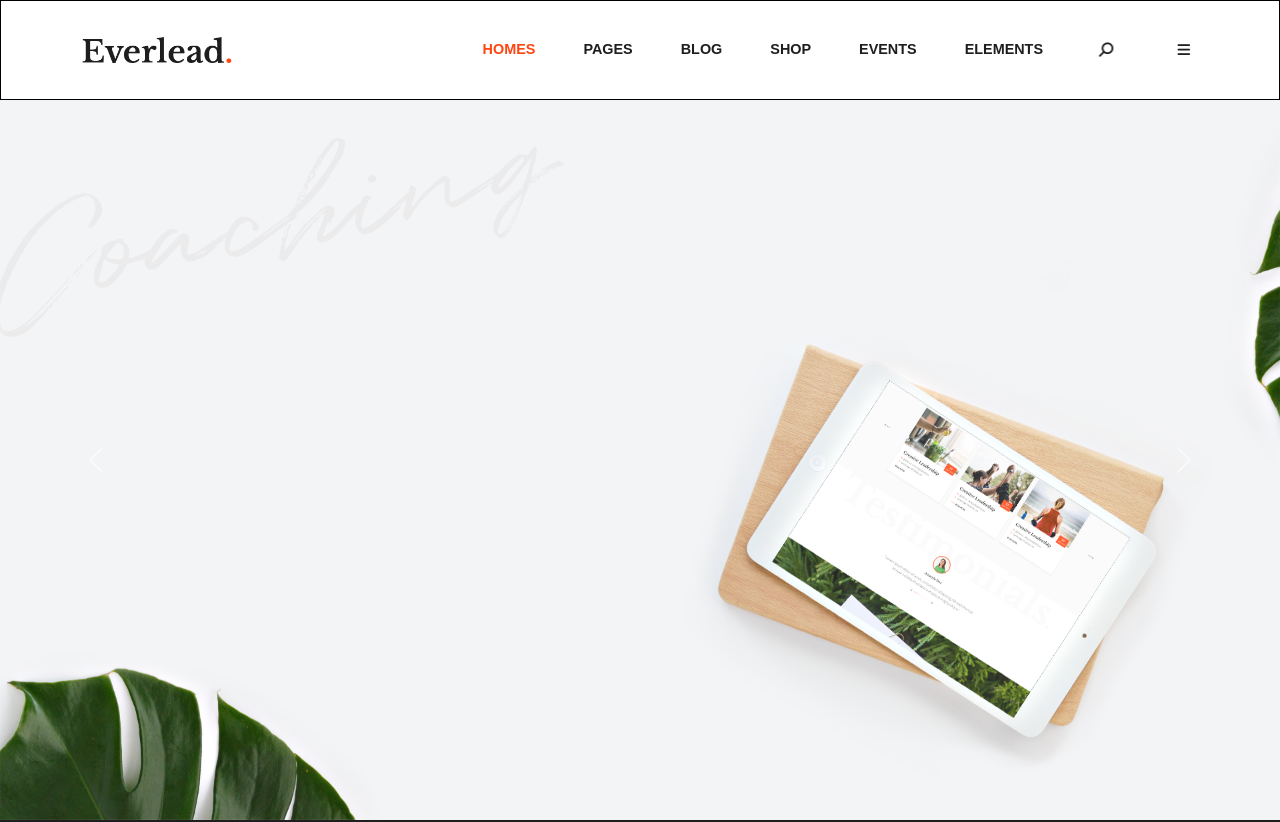
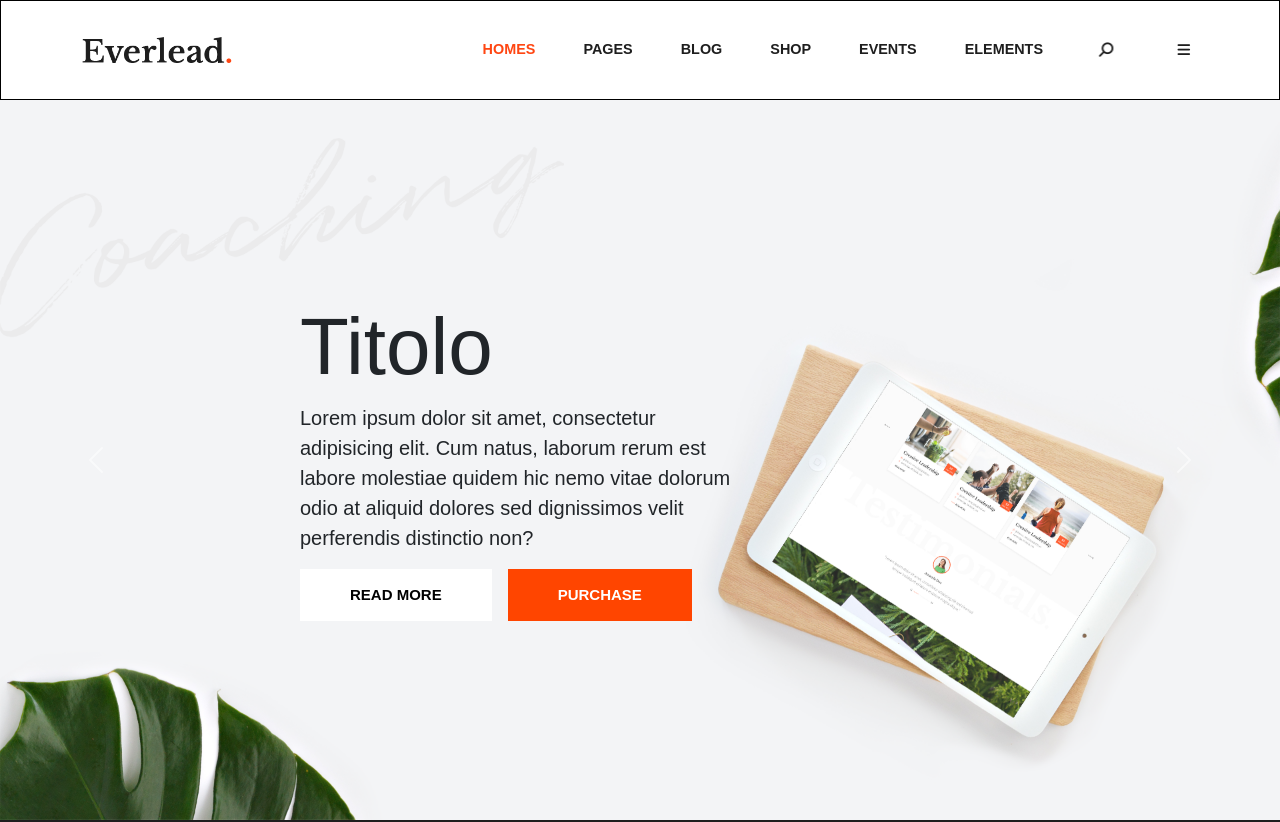
Before and after one commit to sabino-olivieri/proj-html-vuejs, a Vue app: page / in a window 1280 px wide. Shown: the top 822 px of the page. Built offline with nearby package versions, Linux system fonts and the light colour scheme.

Commit message:
feat: added info on carousel-item

```diff
--- a/src/components/AppCarouselBanner.vue
+++ b/src/components/AppCarouselBanner.vue
@@ -8,54 +8,57 @@ export default {
   props: {
     array: Array,
   },
-  created(){
-    this.startInt()
+  created() {
+    this.startInt();
   },
   methods: {
     getImagePath(Image) {
       return new URL(`../assets/img/slider/${Image}`, import.meta.url).href;
     },
-    showNext(){
-        this.activeIndex === this.array.length - 1
+    showNext() {
+      this.activeIndex === this.array.length - 1
         ? (this.activeIndex = 0)
         : this.activeIndex++;
     },
-    showPrev(){
-        this.activeIndex > 0
+    showPrev() {
+      this.activeIndex > 0
         ? this.activeIndex--
         : (this.activeIndex = this.array.length - 1);
     },
     startInt() {
       this.interval = setInterval(() => {
-
-        this.showNext()
+        this.showNext();
       }, 5000);
     },
-
   },
 };
 </script>
 
 <template>
-  <div id="carouselExample" class="carousel slide">
+  <div id="carousel" class="carousel slide">
     <div class="carousel-inner">
       <div class="carousel-item active">
-        <img :src="getImagePath(array[this.activeIndex])" class="d-block w-100" alt="..." />
+        <div class="info gap-3">
+            <h1>Titolo</h1>
+            <span>Lorem ipsum dolor sit amet, consectetur adipisicing elit. Cum natus, laborum rerum est labore molestiae quidem hic nemo vitae dolorum odio at aliquid dolores sed dignissimos velit perferendis distinctio non?</span>
+            <div class="btn-container d-flex gap-3 pt-3">
+                <a href="#" class="white-link">read more</a>
+                <a href="#" class="orange-link">purchase</a>
+            </div>
+        </div>
+        <img
+          :src="getImagePath(array[this.activeIndex])"
+          class="d-block w-100"
+          alt="..."
+        />
       </div>
-      <!-- <div class="carousel-item">
-        <img src="..." class="d-block w-100" alt="..." />
-      </div>
-      <div class="carousel-item">
-        <img src="..." class="d-block w-100" alt="..." />
-      </div> -->
     </div>
     <button
       class="carousel-control-prev"
       type="button"
-      data-bs-target="#carouselExample"
+      data-bs-target="#carousel"
       data-bs-slide="prev"
       @click="showPrev()"
-
     >
       <span class="carousel-control-prev-icon" aria-hidden="true"></span>
       <span class="visually-hidden">Previous</span>
@@ -63,7 +66,7 @@ export default {
     <button
       class="carousel-control-next"
       type="button"
-      data-bs-target="#carouselExample"
+      data-bs-target="#carousel"
       data-bs-slide="next"
       @click="showNext()"
     >
@@ -75,4 +78,41 @@ export default {
 
 <style lang="scss" scoped>
 
+@use "../style/partials/mixins" as *;
+
+
+.carousel-control-prev,
+.carousel-control-next {
+  color: red !important;
+}
+
+.carousel{
+    position: relative;
+
+    .carousel-item{
+
+        @include flex(column,center,start);
+
+        .info{
+            position: absolute;
+            margin-left: 300px;
+
+
+            max-width: 35%;
+
+            h1{
+                font-size: 80px;
+            }
+            span{
+                font-size: 20px;
+            }
+
+
+        }
+    }
+
+
+}
+
+
 </style>
--- a/src/pages/HomePage.vue
+++ b/src/pages/HomePage.vue
@@ -2,7 +2,7 @@
 import AppCarouselBanner from '../components/AppCarouselBanner.vue';
 export default {
     components:{
-        AppCarouselBanner
+        AppCarouselBanner,
     },
     data(){
         return{
@@ -20,7 +20,6 @@ export default {
 <template>
     <div>
         <!-- <h1>Home Page</h1> -->
-
         <AppCarouselBanner :array="sliderImages"/>
     </div>
 </template>
--- a/src/style/general.scss
+++ b/src/style/general.scss
@@ -6,6 +6,7 @@
     padding: 0;
     margin: 0;
     box-sizing: border-box;
+    font-family: "Source Sans Pro", sans-serif;
 }
 
 :root{
@@ -13,6 +14,27 @@
     --ms-bold-color: #1e1e1e;
 }
 
-// img {
-//     max-width: 100%;
-// }
+a{
+    text-decoration: none;
+    color: white;
+    text-transform: uppercase;
+    font-weight: bold;
+    font-size: 15px;
+}
+
+img {
+    max-width: 100%;
+}
+
+// UTILITIES
+.white-link{
+    padding: 15px 50px;
+    background-color: white;
+    color: black;
+}
+
+.orange-link{
+    padding: 15px 50px;
+    background-color: orangered;
+    color: white;
+}
--- /dev/null
+++ b/src/style/partials/_mixins.scss
@@ -0,0 +1,7 @@
+@mixin flex($direction, $content,$items,$wrap:nowrap){
+    display: flex;
+    flex-direction: $direction;
+    justify-content: $content;
+    align-items: $items;
+    flex-wrap: $wrap;
+}
```
